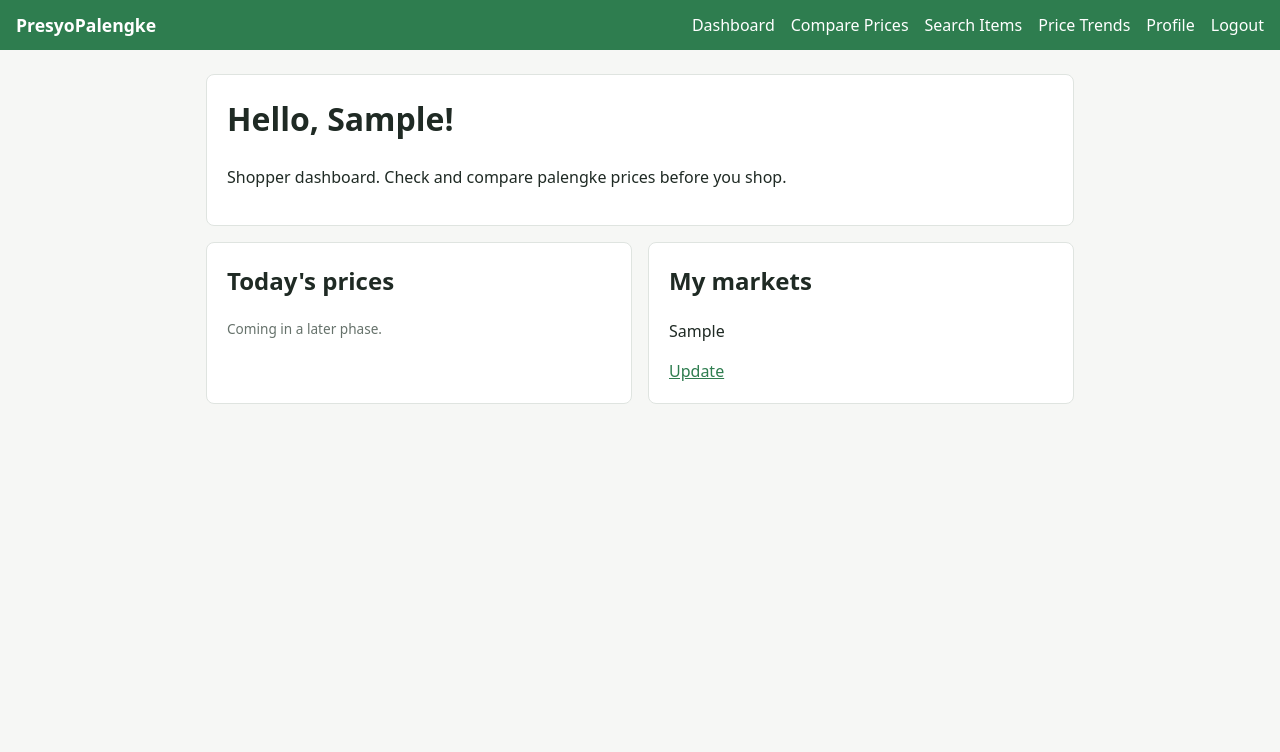
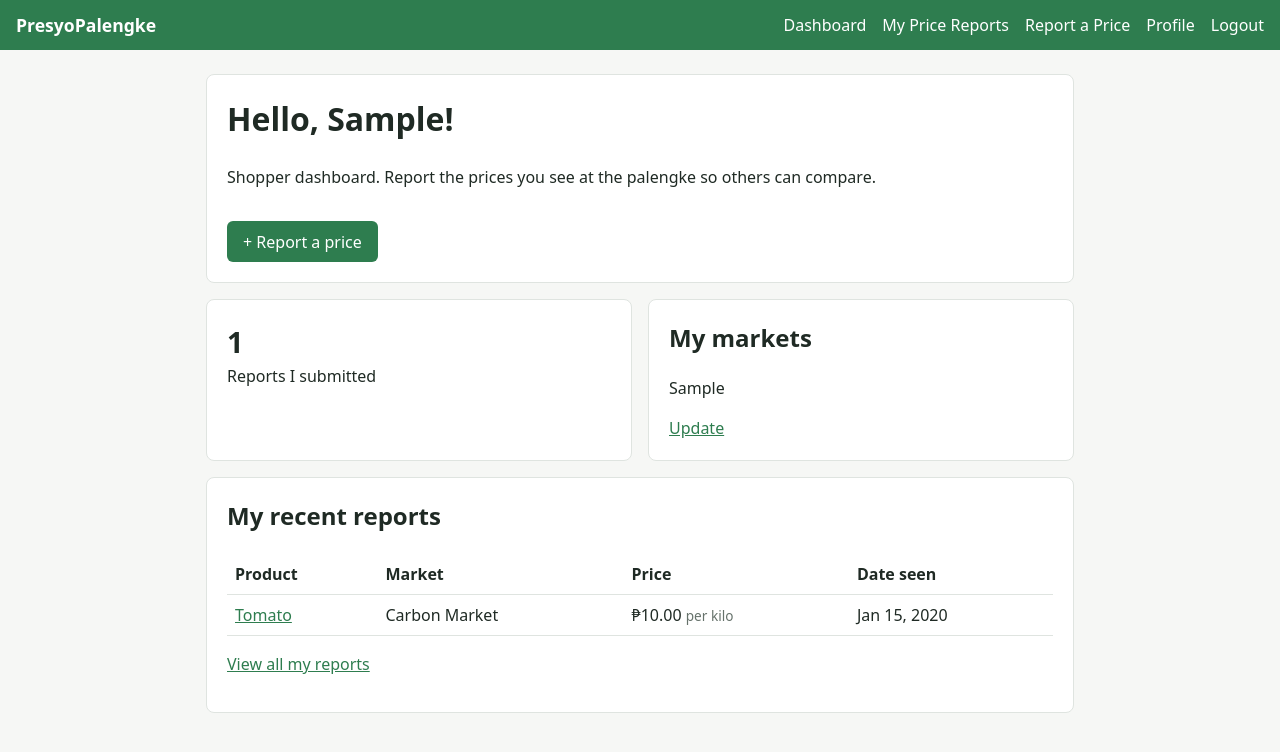
Before and after one commit to jojaloy/PresyoPalengke-Realista-JohnKurt-G2, a Django app: page /dashboard/shopper/ in a window 1280 px wide. Shown: the top 752 px of the page. Run offline with Django 5.2, Linux system fonts and the light colour scheme; a user stored in the database is signed in; data comes from the database, SQL or seed files in the repository; tables that the repository leaves empty hold one stand-in row (values such as "Sample post").

Commit message:
Show price reports on Shopper, Vendor and Admin dashboards

```diff
--- a/accounts/views.py
+++ b/accounts/views.py
@@ -5,6 +5,8 @@ from django.contrib.auth.views import LoginView
 from django.shortcuts import redirect, render
 from django.urls import reverse
 from django.views.decorators.http import require_POST
+
+from reports.models import PriceReport
 
 from .decorators import role_required
 from .forms import LoginForm, ProfileForm, RegisterForm
@@ -66,12 +68,20 @@ def dashboard(request):
 
 @role_required(User.Role.SHOPPER)
 def shopper_dashboard(request):
-    return render(request, 'dashboards/shopper.html')
+    mine = PriceReport.objects.filter(reporter=request.user).select_related('product', 'market')
+    return render(request, 'dashboards/shopper.html', {
+        'my_report_count': mine.count(),
+        'my_recent_reports': mine[:5],
+    })
 
 
 @role_required(User.Role.VENDOR)
 def vendor_dashboard(request):
-    return render(request, 'dashboards/vendor.html')
+    reports = PriceReport.objects.select_related('product', 'market')
+    return render(request, 'dashboards/vendor.html', {
+        'report_count': reports.count(),
+        'recent_reports': reports[:5],
+    })
 
 
 @role_required(User.Role.ADMIN)
@@ -81,6 +91,8 @@ def admin_dashboard(request):
         'shopper_count': User.objects.filter(role=User.Role.SHOPPER).count(),
         'vendor_count': User.objects.filter(role=User.Role.VENDOR).count(),
         'recent_users': User.objects.order_by('-date_joined')[:10],
+        'report_count': PriceReport.objects.count(),
+        'recent_reports': PriceReport.objects.select_related('product', 'market', 'reporter')[:5],
     }
     return render(request, 'dashboards/admin.html', context)
 
--- a/static/css/style.css
+++ b/static/css/style.css
@@ -11,7 +11,7 @@ a{color:var(--brand)}
 .narrow{max-width:460px;margin:2rem auto}
 h1,h2{margin-top:0}
 label{display:block;font-weight:600;margin:.75rem 0 .25rem}
-input[type=text],input[type=email],input[type=password],input[type=file],select{width:100%;padding:.55rem;border:1px solid var(--line);border-radius:6px;font:inherit;background:#fff}
+input[type=text],input[type=email],input[type=password],input[type=file],input[type=number],input[type=date],select{width:100%;padding:.55rem;border:1px solid var(--line);border-radius:6px;font:inherit;background:#fff}
 .btn{display:inline-block;background:var(--brand);color:#fff;border:0;border-radius:6px;padding:.55rem 1rem;font:inherit;cursor:pointer;text-decoration:none;margin-top:1rem}
 .btn:hover{background:var(--brand-d)}
 .btn.secondary{background:#fff;color:var(--brand);border:1px solid var(--brand)}
--- a/templates/dashboards/shopper.html
+++ b/templates/dashboards/shopper.html
@@ -2,15 +2,28 @@
 {% block title %}Shopper Dashboard · PresyoPalengke{% endblock %}
 {% block nav_links %}
   <a href="{% url 'accounts:shopper_dashboard' %}">Dashboard</a>
-  <span>Compare Prices</span><span>Search Items</span><span>Price Trends</span>
+  {% include 'reports/_nav.html' %}
 {% endblock %}
 {% block content %}
 <div class="card">
   <h1>Hello, {{ user.first_name }}!</h1>
-  <p>Shopper dashboard. Check and compare palengke prices before you shop.</p>
+  <p>Shopper dashboard. Report the prices you see at the palengke so others can compare.</p>
+  <a class="btn" href="{% url 'reports:create' %}">+ Report a price</a>
 </div>
 <div class="grid">
-  <div class="card"><h2>Today's prices</h2><p class="help">Coming in a later phase.</p></div>
+  <div class="card"><div class="stat">{{ my_report_count }}</div>Reports I submitted</div>
   <div class="card"><h2>My markets</h2><p>{{ user.preferred_markets|default:"None set yet" }}</p><a href="{% url 'accounts:profile_edit' %}">Update</a></div>
 </div>
+<div class="card">
+  <h2>My recent reports</h2>
+  {% if my_recent_reports %}
+  <table>
+    <tr><th>Product</th><th>Market</th><th>Price</th><th>Date seen</th></tr>
+    {% for r in my_recent_reports %}
+    <tr><td><a href="{% url 'reports:detail' r.pk %}">{{ r.product }}</a></td><td>{{ r.market }}</td><td>₱{{ r.price }} <span class="help">{{ r.get_unit_display }}</span></td><td>{{ r.date_observed|date:"M j, Y" }}</td></tr>
+    {% endfor %}
+  </table>
+  <p><a href="{% url 'reports:list' %}">View all my reports</a></p>
+  {% else %}<p class="help">You haven't reported any prices yet.</p>{% endif %}
+</div>
 {% endblock %}
```
Also changed, not shown: templates/dashboards/admin.html (+14 -0 lines), templates/dashboards/vendor.html (+15 -4 lines).
